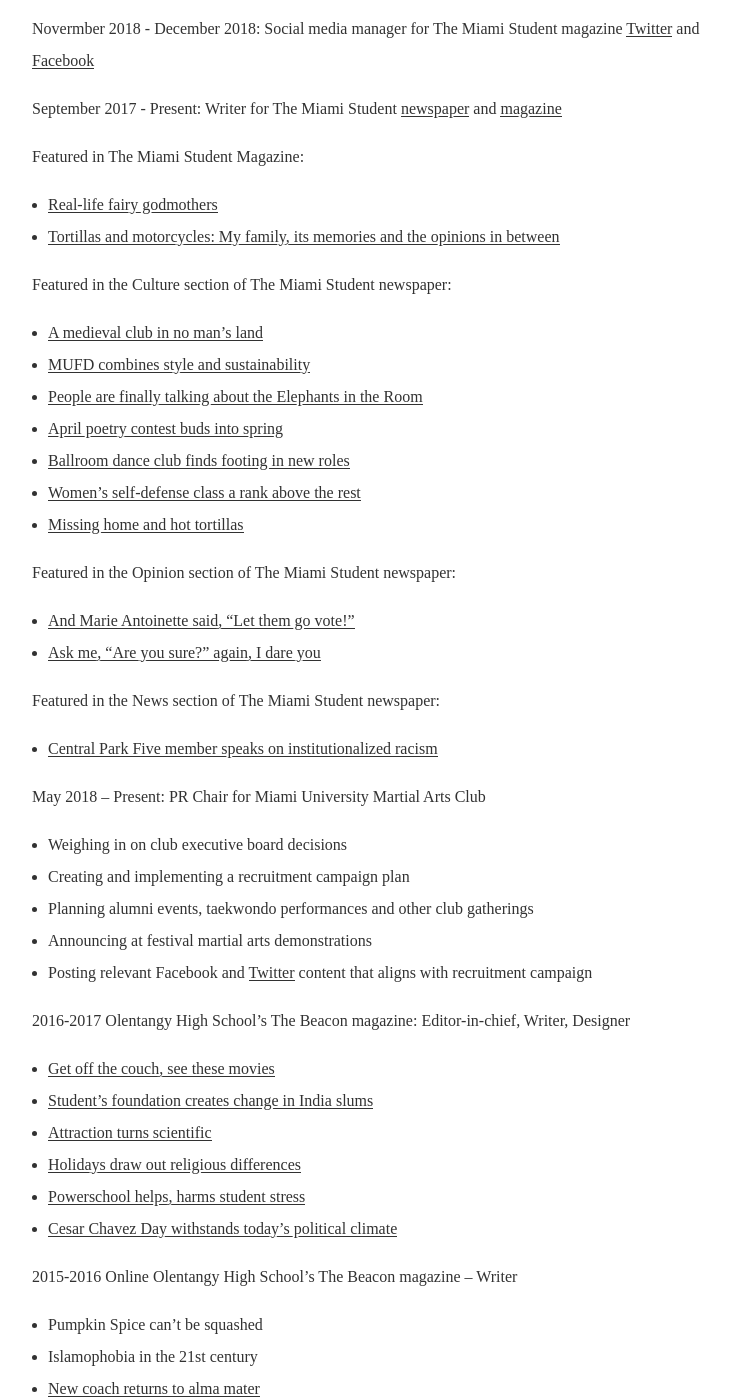
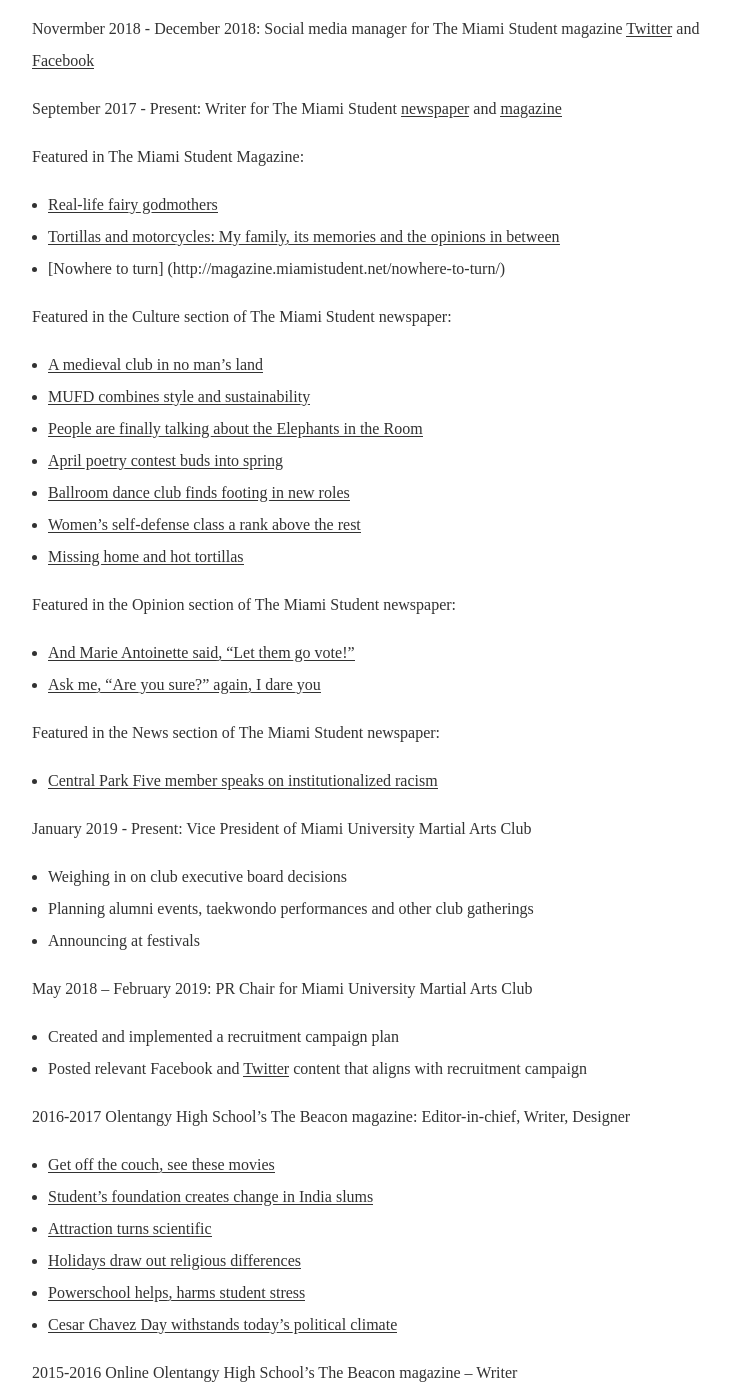
Before and after one commit to chloemurdock/chloemurdock.github.io, a Jekyll site: the page built from _pages/Resume.md, in a window 1280 px wide and 1400 px high, scrolled down 1191 px. Shown: the whole window, without its empty margins (258-989 px from the left). Built offline with Jekyll 4.4.1, drawn with Linux system fonts in a browser that asks for light colours; some web fonts are replaced; some of the changed text lies outside the part shown.

Commit message:
resume uodate

```diff
--- a/_pages/Resume.md
+++ b/_pages/Resume.md
@@ -44,6 +44,7 @@
 Featured in The Miami Student Magazine:
 - [Real-life fairy godmothers](http://magazine.miamistudent.net/real-life-fairy-godmothers/)
 - [Tortillas and motorcycles: My family, its memories and the opinions in between](http://magazine.miamistudent.net/tortillas-and-motorcycles-my-family-its-memories-and-the-opinions-in-between/)
+- [Nowhere to turn] (http://magazine.miamistudent.net/nowhere-to-turn/)
 
 Featured in the Culture section of The Miami Student newspaper:
 - [A medieval club in no man’s land](https://miamistudent.net/a-medieval-club-in-no-mans-land/)
@@ -61,12 +62,14 @@
 Featured in the News section of The Miami Student newspaper:
 - [Central Park Five member speaks on institutionalized racism](https://miamistudent.net/central-park-five-member-speaks-on-institutionalized-racism/)
 
-May 2018 – Present: PR Chair for Miami University Martial Arts Club
+January 2019 - Present: Vice President of Miami University Martial Arts Club
 - Weighing in on club executive board decisions
-- Creating and implementing a recruitment campaign plan
 - Planning alumni events, taekwondo performances and other club gatherings
-- Announcing at festival martial arts demonstrations
-- Posting relevant Facebook and [Twitter](https://twitter.com/MartialMiami) content that aligns with recruitment campaign
+- Announcing at festivals
+
+May 2018 – February 2019: PR Chair for Miami University Martial Arts Club
+- Created and implemented a recruitment campaign plan
+- Posted relevant Facebook and [Twitter](https://twitter.com/MartialMiami) content that aligns with recruitment campaign
 
 2016-2017 Olentangy High School’s The Beacon magazine: Editor-in-chief, Writer, Designer
 - [Get off the couch, see these movies](/2017/03/01/Get-off-the-couch-see-these-movies)
@@ -77,7 +80,6 @@
 - [Cesar Chavez Day withstands today’s political climate](/2017/03/01/Cesar-Chaves-day-withstands-todays-political-climate/)
 
 2015-2016 Online Olentangy High School’s The Beacon magazine – Writer
-- Pumpkin Spice can’t be squashed
 - Islamophobia in the 21st century
 - [New coach returns to alma mater](https://ohsbeacon.com/688/sports/new-coach-returns-to-alma-mater/)
 
```
Also changed, not shown: other parts of _pages/Resume.md (+2 -2 lines), 5 other files.
